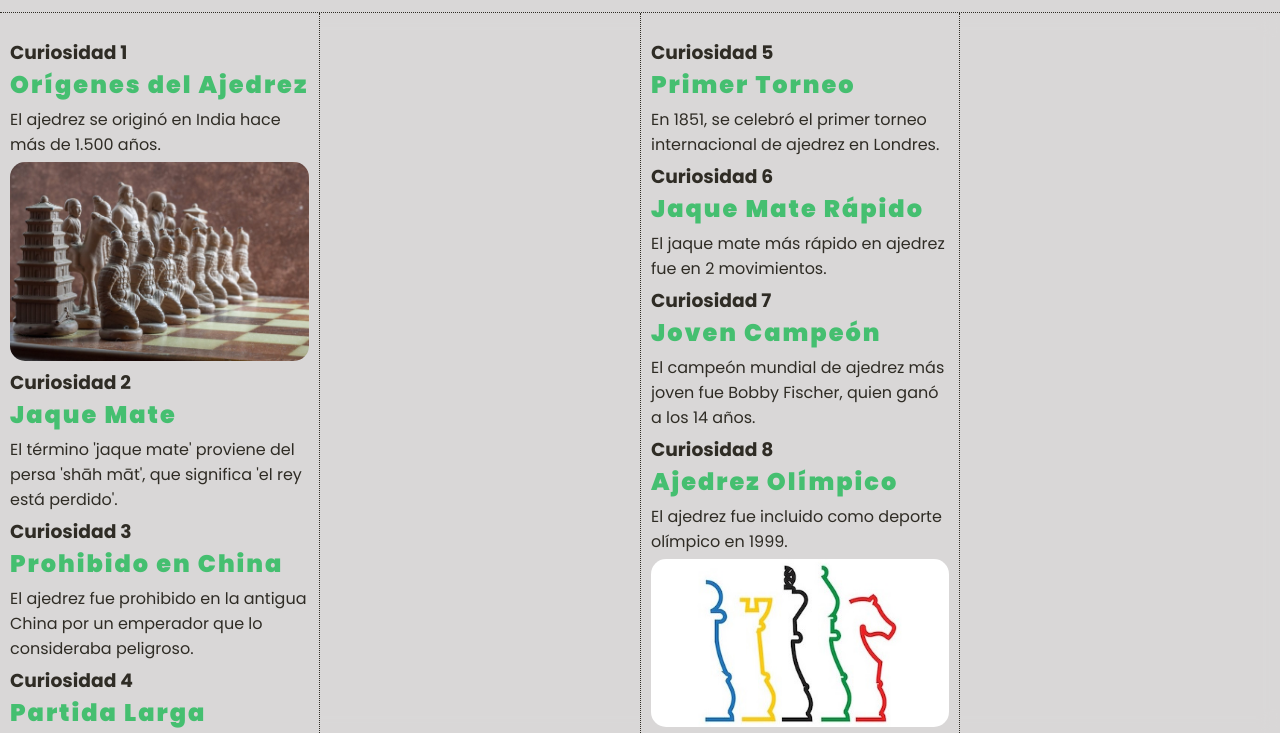
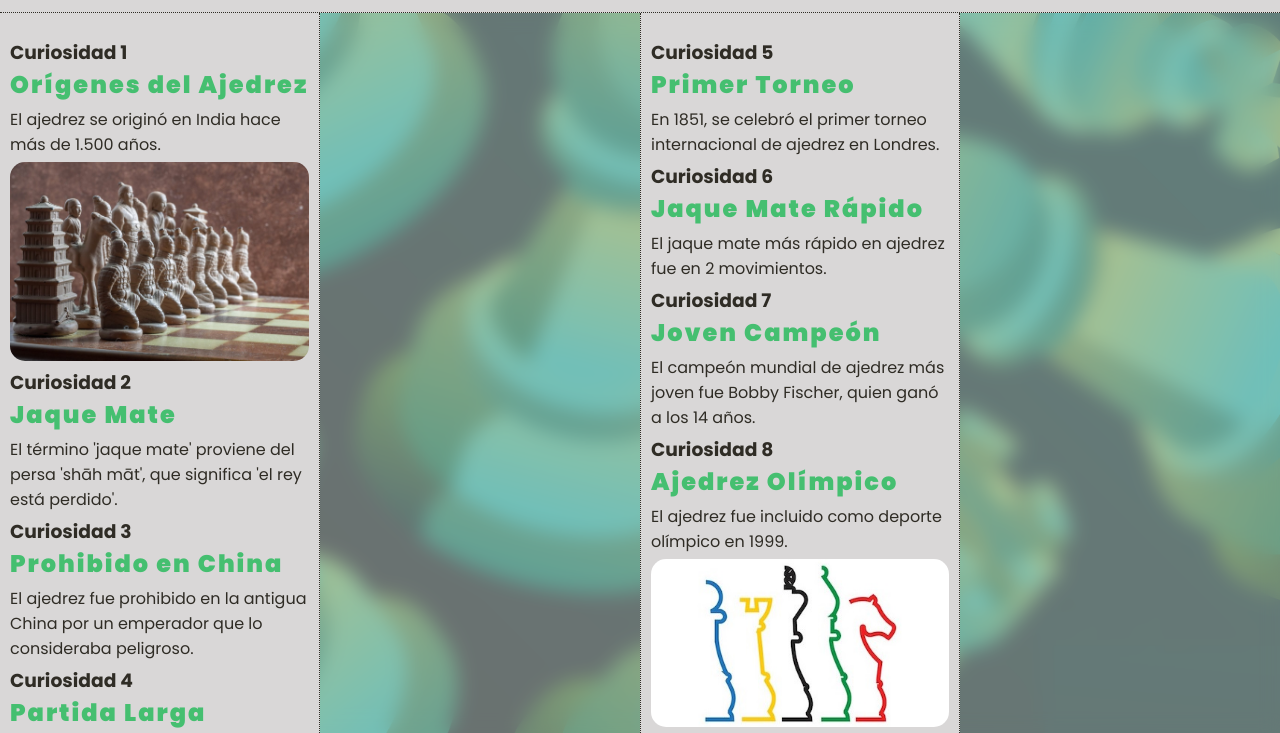
Before and after one commit to AngelVT/Proyecto-Final-1-dev.f, a plain HTML site: page index.html in a window 1280 px wide. Shown: the part 67-800 px from the top of the page. Drawn offline with nearby package versions, Linux system fonts and the light colour scheme.

Commit message:
correccion de imagen

```diff
--- a/css/styles.css
+++ b/css/styles.css
@@ -13,7 +13,7 @@
 }
 
 html {
-    background-image: url(img/background.png);
+    background-image: url(../img/background.png);
     background-size: cover;
     background-position: center;
     background-color: var(--primario);
```
